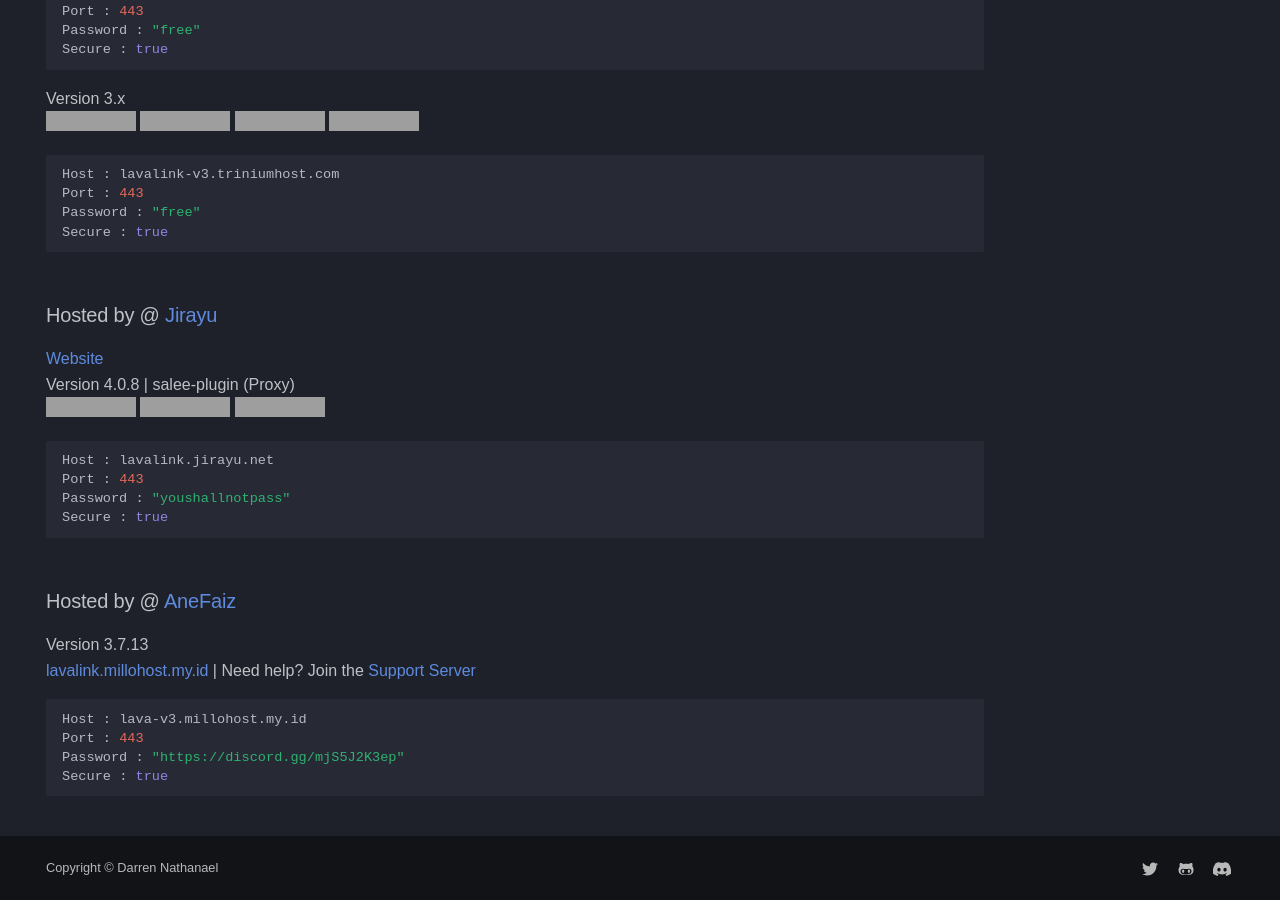
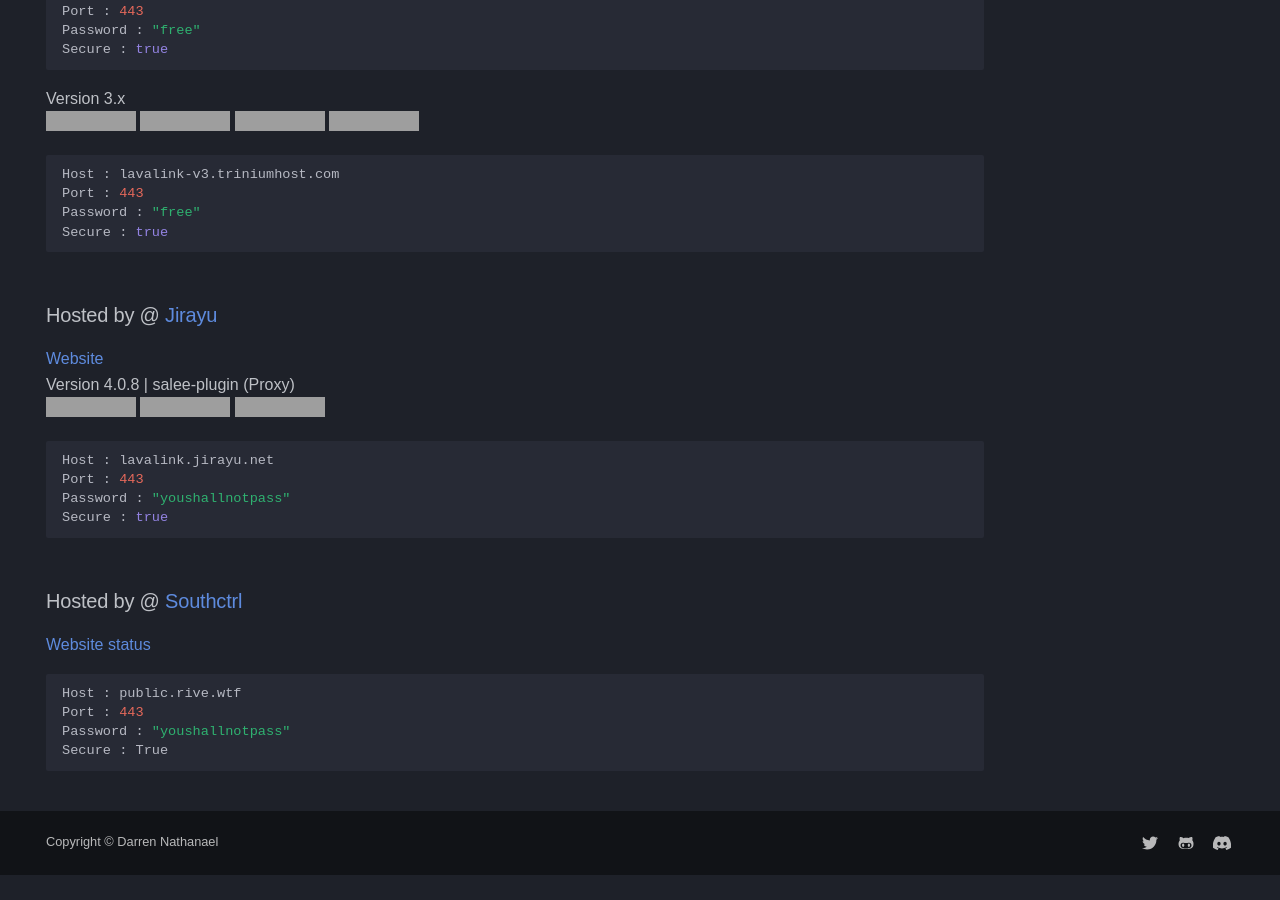
Before and after one commit to DarrenOfficial/lavalink-list, an MkDocs documentation site: the page built from docs/SSL/Lavalink-SSL.md, in a window 1280 px wide and 900 px high, scrolled down 1705 px, cut to the strip 0-900 px from the top of the window. Built offline with MkDocs 1.6.1 and Material for MkDocs 9.7.7, drawn with Linux system fonts in a browser that asks for light colours; some web fonts are replaced; comment, search, counter and statistics services are not loaded; a style sheet for code colours, icons or effects is not loaded; after the commit the page ends 2580 px from its top, so only the background shows below that; some of the changed text lies outside the part shown; grey boxes are pictures that could not be loaded.

Commit message:
badges + ssl lavalink (#755)
* Update Lavalink-NonSSL.md

* Update Lavalink-NonSSL.md

* Update Lavalink-NonSSL.md

* Update Lavalink-NonSSL.md

* Update Lavalink-SSL.md

* Update Lavalink-SSL.md

* Update Lavalink-SSL.md

* Update Lavalink-SSL.md

* Update Lavalink-SSL.md

* Update Lavalink-SSL.md

* Update Lavalink-NonSSL.md

* Update Lavalink-SSL.md

* Update Lavalink-SSL.md

---------

Co-authored-by: AjieDev <ajiedev@serenetia.com>
Co-authored-by: AjieDev <ajiedevcorp.contacts@gmail.com>

````diff
--- a/docs/SSL/Lavalink-SSL.md
+++ b/docs/SSL/Lavalink-SSL.md
@@ -104,12 +104,11 @@ Password : "youshallnotpass"
 Secure : true
 ```
 
-### Hosted by @ [AneFaiz](https://discord.com/users/762337438869225533)
-Version 3.7.13 <br />
-[lavalink.millohost.my.id](https://lavalink.millohost.my.id) | Need help? Join the [Support Server](https://discord.gg/mjS5J2K3ep)
+### Hosted by @ [Southctrl](https://discord.gg/PF5WN3FEA5)
+[Website](https://rive.wtf) [status](https://rive.wtf/status)
 ```bash
-Host : lava-v3.millohost.my.id
+Host : public.rive.wtf
 Port : 443
-Password : "https://discord.gg/mjS5J2K3ep"
-Secure : true
+Password : "youshallnotpass"
+Secure : True
 ```
````
Also changed, not shown: docs/NoSSL/Lavalink-NonSSL.md (+3 -6 lines).
